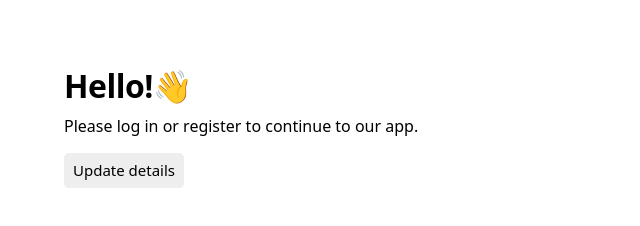
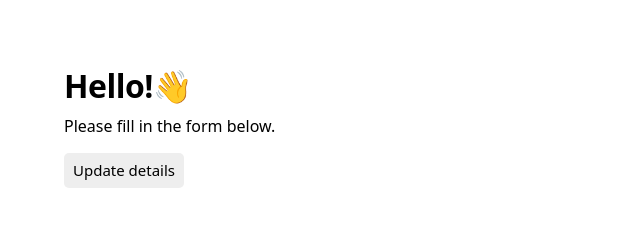
Before and after one commit to ThomasRettig/html-dialog, a plain HTML site: page index.html in a window 1280 px wide. Shown: the whole page, without its empty margins (0-640 px from the left). Drawn offline with Linux system fonts and the light colour scheme.

Commit message:
Update text

```diff
--- a/index.html
+++ b/index.html
@@ -9,7 +9,7 @@
 	<body>
 		<header>
 			<h1>Hello!👋</h1>
-			<p>Please log in or register to continue to our app.</p>
+			<p>Please fill in the form below.</p>
 		</header>
 		<main>
 		<dialog id="favDialog">
```
